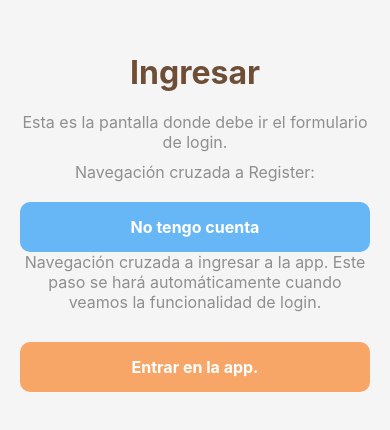
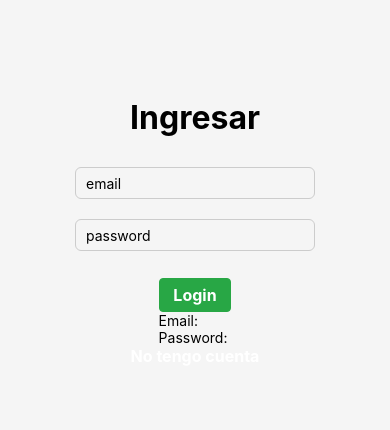
Before and after one commit to feli-qm/pro3-tt-rn-fbqm, a React Native app: screen /Login in a window 390 px wide. Shown: the part 200-630 px from the top of the page. Built offline with nearby package versions, Linux system fonts and the light colour scheme; no server answers.

Commit message:
Login wip

```diff
--- a/package.json
+++ b/package.json
@@ -20,7 +20,7 @@
     "react-dom": "18.2.0",
     "react-native": "0.74.5",
     "react-native-safe-area-context": "4.10.5",
-    "react-native-screens": "3.31.1",
+    "react-native-screens": "^4.0.0",
     "react-native-web": "~0.19.10"
   },
   "devDependencies": {
--- a/src/screens/Login.js
+++ b/src/screens/Login.js
@@ -1,34 +1,88 @@
 import React, { Component } from 'react';
-import { View, Text, TouchableOpacity, StyleSheet } from 'react-native';
+import { View, Text, TouchableOpacity, StyleSheet, TextInput } from 'react-native';
+import { auth } from '../firebase/config';
 
 export default class Login extends Component {
+  constructor(props) {
+    super(props);
+    this.state = {
+      email: '',
+      password: '',
+      registered: false,
+      errorMsg: ''
+    };
+  }
+
+  handleValidate = () => {
+    const {email, password} = this.state;
+    if (email === ''){
+        return "El campo de email es obligatorio.";
+    }
+    if (password === ''){
+        return "El campo de contrasena es obligatorio.";
+    }
+    return null;
+  }
+
+  handleSubmit = (email, pass) => {
+    const errorMsg = this.handleValidate();
+    if (errorMsg) {
+        this.setState({errorMsg});
+        return;
+    }
+
+    auth.
+    signInWithEmailAndPassword(email, pass)
+    .then((response) => {this.setState({registered: true, errorMsg: ""})
+    this.props.navigation.navigate('HomeMenu')})
+    .catch((error)=> {
+      console.log(error.message);
+      this.setState({errorMsg: error.message});
+    });
+  };
+
+  componentDidMount () {
+    auth.onAuthStateChanged((user) => {
+      if (user) {
+        this.props.navigation.navigate('HomeMenu')
+      }
+    })
+  }
+
   render() {
     return (
       <View style={styles.container}>
         <Text style={styles.title}>Ingresar</Text>
-                <Text style={styles.description}>
-                    Esta es la pantalla donde debe ir el formulario de login.
-                </Text>
-                <Text style={styles.description}>
-                    Navegación cruzada a Register:
-                </Text>
+
+        <TextInput style={styles.input}
+          keyboardType='email-address'
+          placeholder= 'email'
+          onChangeText={text=> this.setState({email: text})}
+          value={this.state.email} />
+
+        <TextInput style={styles.input}
+          keyboardType= 'default'
+          placeholder= 'password'
+          secureTextEntry={true}
+          onChangeText={text => this.setState({ password: text})}
+          value={this.state.password} />
+
+        <Text>{this.state.errorMsg} </Text>
+
+        <TouchableOpacity style={styles.button} onPress={() => this.handleSubmit(this.state.email, this.state.password)}>
+            <Text style={styles.buttonText}> Login </Text>
+        </TouchableOpacity>
+
+        <View style={styles.preview}>
+            <Text>Email: {this.state.email}</Text>
+            <Text>Password: {this.state.password}</Text>
+        </View>
 
         <TouchableOpacity
           style={styles.buttonBlue}
           onPress={() => this.props.navigation.navigate('Register')}
         >
           <Text style={styles.buttonText}>No tengo cuenta</Text>
-                </TouchableOpacity>
-
-                <Text style={styles.description}>
-                    Navegación cruzada a ingresar a la app. Este paso se hará automáticamente cuando veamos la funcionalidad de login.
-                </Text>
-
-                <TouchableOpacity
-                    style={styles.buttonOrange}
-                    onPress={() => this.props.navigation.navigate('HomeMenu')}
-                >
-                    <Text style={styles.buttonText}>Entrar en la app.</Text>
         </TouchableOpacity>
       </View>
     );
@@ -40,28 +94,34 @@ const styles = StyleSheet.create({
       flex: 1,
       justifyContent: 'center',
       alignItems: 'center',
+      paddingHorizontal: 10,
       backgroundColor: '#f5f5f5',
-        paddingHorizontal: 20,
+      marginTop: 20
     },
     title: {
       fontSize: 32,
       fontWeight: 'bold',
       marginBottom: 20,
-        color: '#6f4e37',
     },
-    description: {
-        fontSize: 16,
+    input: {
+      height: 20,
+      paddingVertical: 15,
+      paddingHorizontal: 10,
+      borderWidth: 1,
+      borderColor: '#ccc',
+      borderStyle: 'solid',
+      borderRadius: 6,
+      marginVertical: 10
+    },
+    button: {
+        backgroundColor: '#28a745',
+        paddingHorizontal: 10,
+        paddingVertical: 6,
         textAlign: 'center',
-        marginBottom: 10,
-        color: '#8f8f8f',
-    },
-    buttonBlue: {
-        backgroundColor: '#67b7f7',
-        padding: 15,
-        marginTop: 10,
-        borderRadius: 10,
-        width: '100%',
-        alignItems: 'center',
+        borderRadius: 4,
+        borderWidth: 1,
+        borderStyle: 'solid',
+        borderColor: '#28a745'
           },
           buttonOrange: {
             backgroundColor: '#f7a667',
@@ -74,6 +134,6 @@ const styles = StyleSheet.create({
           buttonText: {
             color: '#fff',
             fontWeight: 'bold',
-        fontSize: 16,
+            fontSize: 16,
           },
         });
--- a/src/screens/Profile.js
+++ b/src/screens/Profile.js
@@ -1,12 +1,56 @@
-import React from 'react';
+import React, { Component } from 'react';
 import { View, Text, TouchableOpacity, StyleSheet } from 'react-native';
+import { auth, db } from '../firebase/config';
 
-export default function Profile({ navigation }) {
-    return (
-        <View style={styles.container}>
-            <Text>Pantalla de Profile</Text>
-        </View>
-    );
+export default class Profile extends Component {
+    constructor(props) {
+        super(props);
+        this.state = {
+            email: '',
+            userName: '',
+            errorMsg: '',
+        };
+    }
+
+    componentDidMount() {
+        const currentUser = auth.currentUser;
+        if (currentUser) {
+            this.setState({
+                email: currentUser.email,
+                userName: currentUser.userName,
+            });
+        }
+    }
+
+    handleLogout() {
+        auth.signOut()
+            .then(() => {
+                console.log('Usuario deslogueado');
+                this.props.navigation.navigate('Login');
+            })
+            .catch(error => {
+                console.error('Error al desloguear:', error);
+                this.setState({ errorMsg: 'Error al desloguear. Intenta de nuevo.' });
+            });
+    }
+
+    render() {
+        return (
+            <View style={styles.container}>
+                <Text style={styles.title}>Perfil</Text>
+                <Text>Email: {this.state.email}</Text>
+                <Text>User Name: {this.state.userName}</Text>
+
+                {this.state.errorMsg ? (
+                    <Text style={styles.error}>{this.state.errorMsg}</Text>
+                ) : null}
+
+                <TouchableOpacity style={styles.button} onPress={() => this.handleLogout()}>
+                    <Text style={styles.buttonText}>Logout</Text>
+                </TouchableOpacity>
+            </View>
+        );
+    }
 }
 
 const styles = StyleSheet.create({
@@ -14,5 +58,24 @@ const styles = StyleSheet.create({
         flex: 1,
         justifyContent: 'center',
         alignItems: 'center',
+        padding: 20,
+    },
+    title: {
+        fontSize: 24,
+        marginBottom: 20,
+    },
+    button: {
+        backgroundColor: '#007bff',
+        padding: 10,
+        borderRadius: 5,
+        marginTop: 20,
+    },
+    buttonText: {
+        color: '#fff',
+        fontSize: 16,
+    },
+    error: {
+        color: 'red',
+        marginTop: 10,
     },
 });
```
Also changed, not shown: 1 other file (tests, documents, lock files or other folders). Lines whose indentation alone changed are shown as unchanged.
